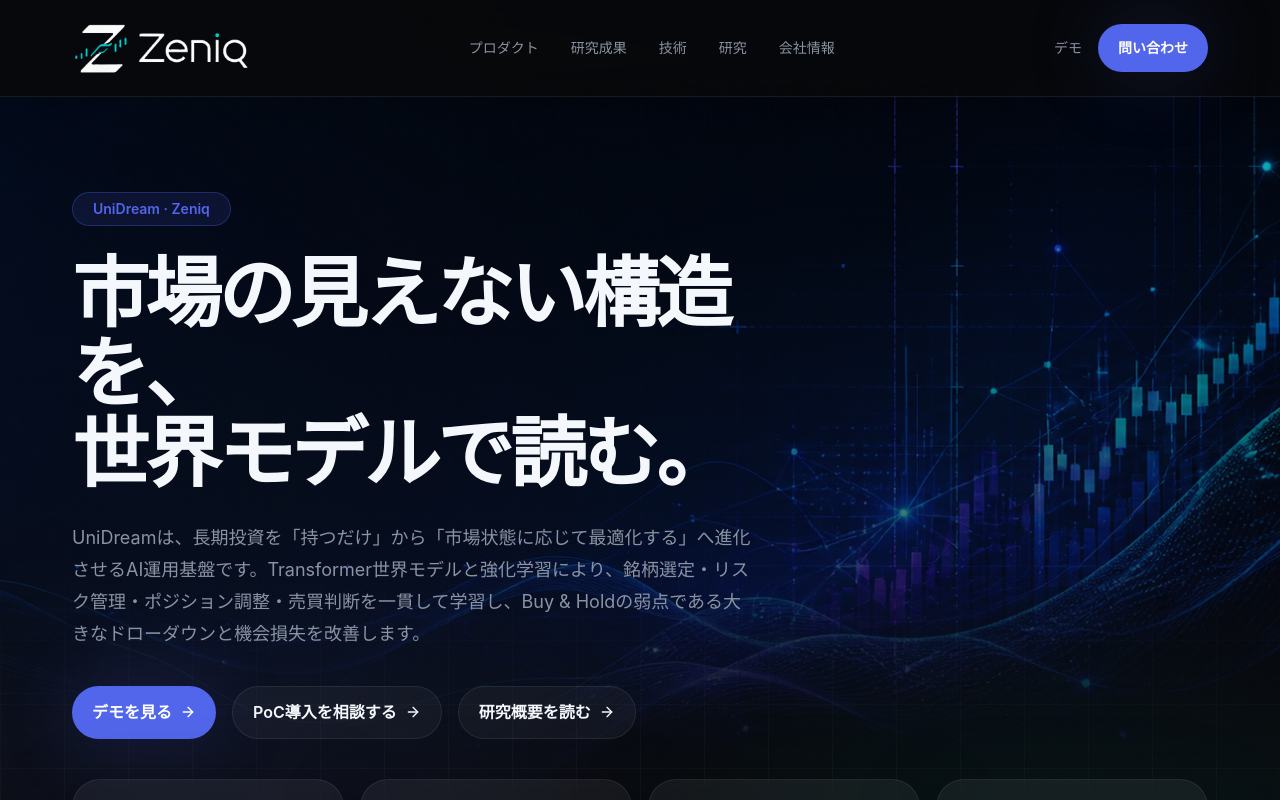
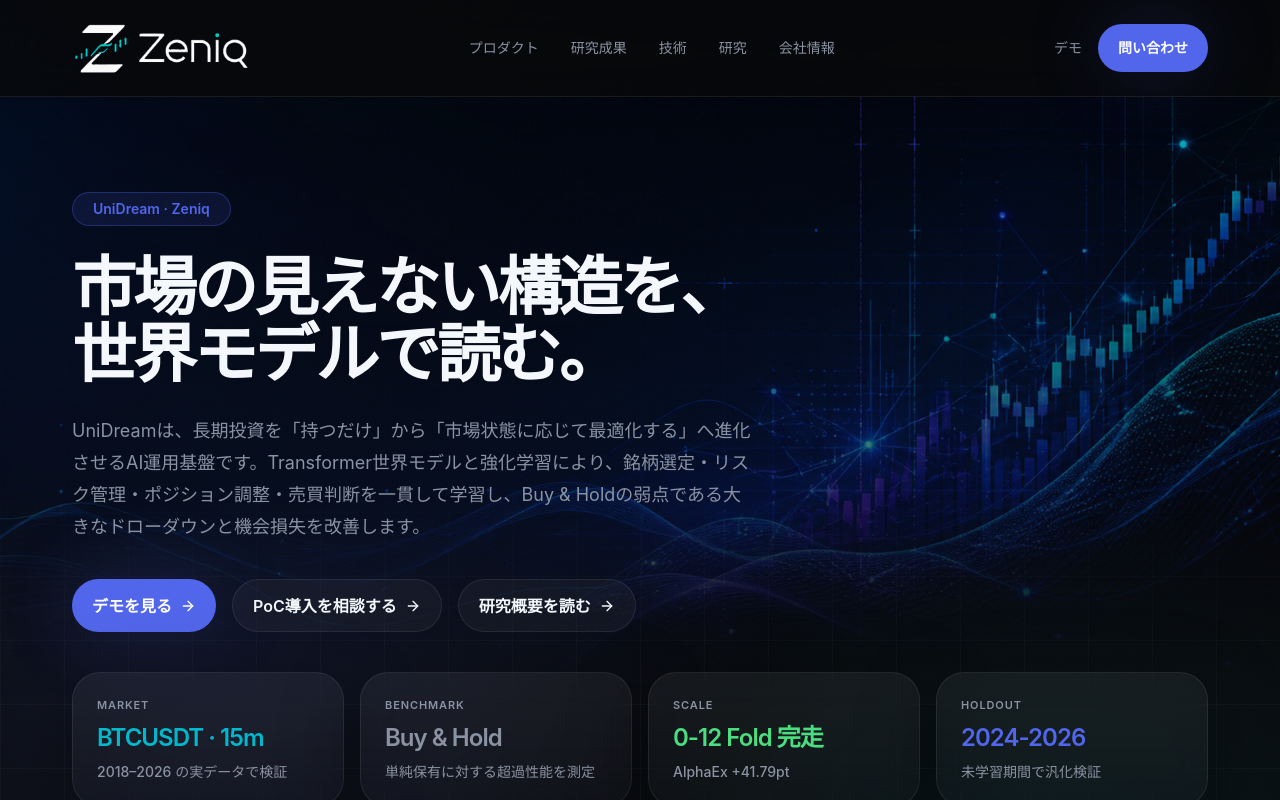
Before and after one commit to shinji-ogasa/unidream-demo-web, a Next.js app: page /homepage in a window 1280 px wide. Shown: the top 800 px of the page. Built offline with nearby package versions, Linux system fonts and the light colour scheme.

Commit message:
homepage: PCで見出し改行防止のためフォントサイズ調整

```diff
--- a/src/app/homepage/page.tsx
+++ b/src/app/homepage/page.tsx
@@ -185,7 +185,7 @@ export default function HomepagePage() {
               initial={{ opacity: 0, y: 20 }}
               animate={{ opacity: 1, y: 0 }}
               transition={{ duration: 0.6, delay: 0.15 }}
-              className="text-[clamp(2.4rem,7vw,5rem)] md:text-[clamp(2.8rem,6vw,5rem)] font-semibold tracking-[-0.04em] md:tracking-[-0.05em] leading-[1.15] md:leading-[1.04] text-[#f4f7fb]"
+              className="text-[clamp(2.4rem,7vw,5rem)] md:text-[clamp(2.4rem,5vw,4.2rem)] font-semibold tracking-[-0.04em] md:tracking-[-0.05em] leading-[1.15] md:leading-[1.04] text-[#f4f7fb]"
             >
               市場の見えない構造を、<br className="hidden md:block" />世界モデルで読む。
             </motion.h1>
```
